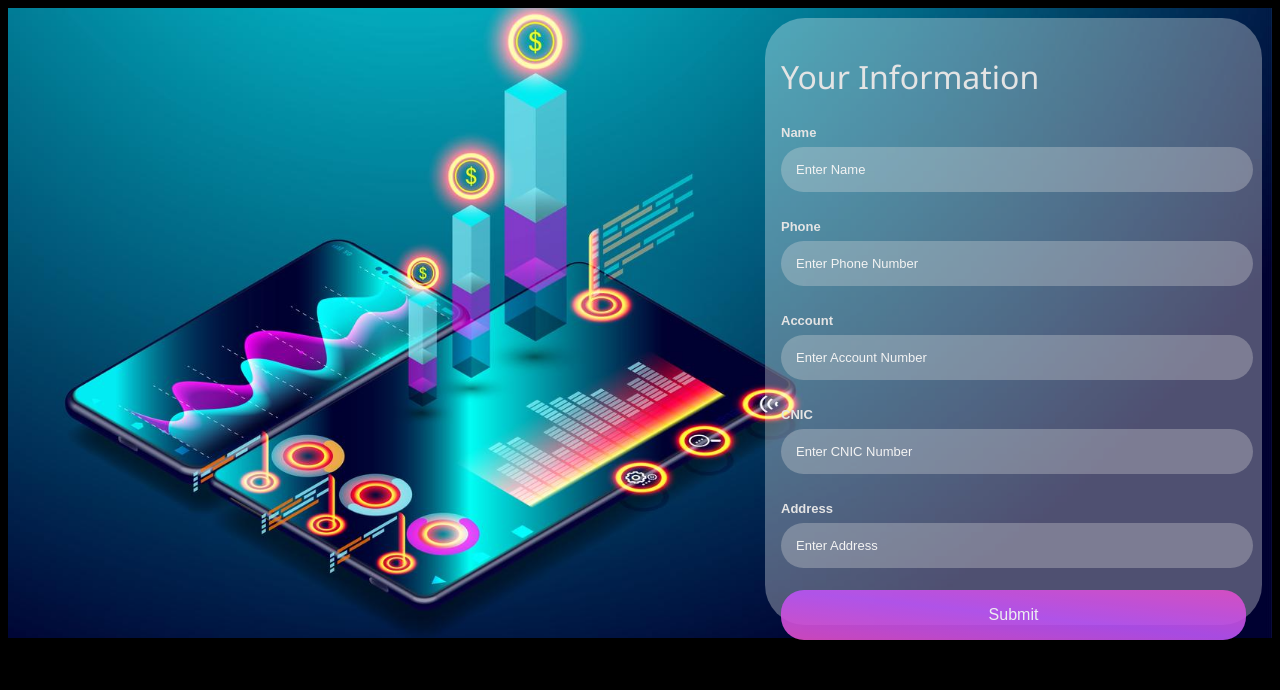
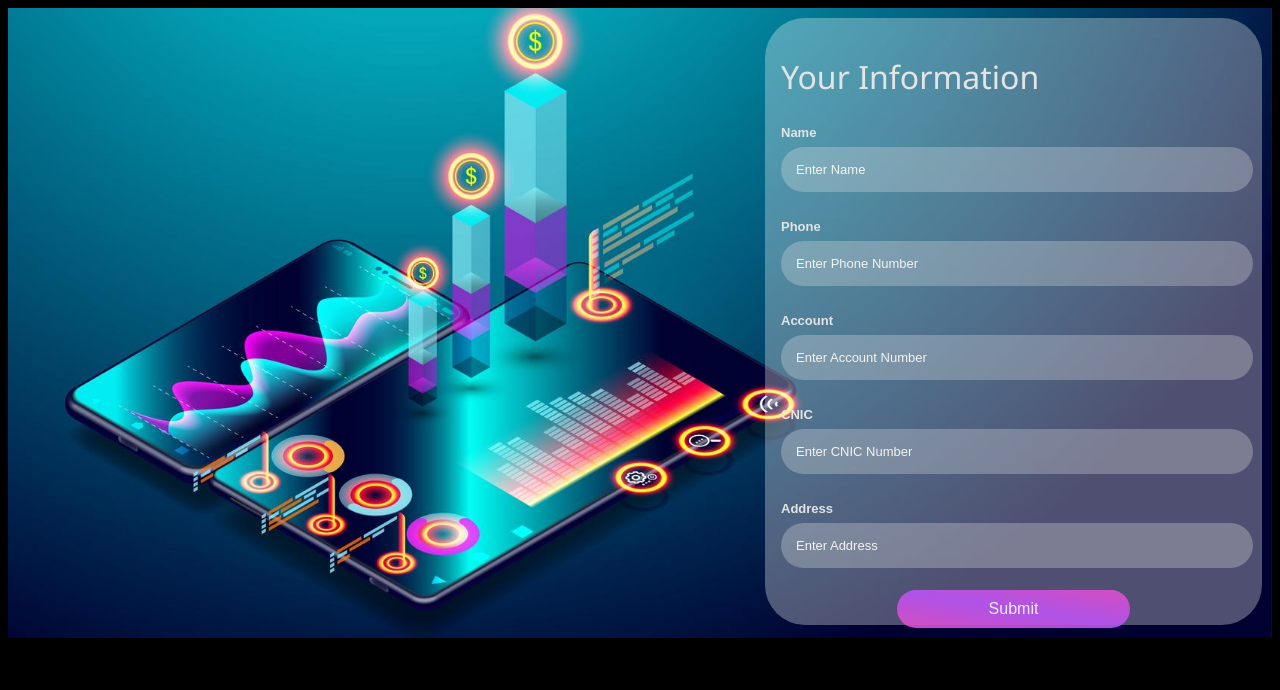
Before and after one commit to unais5/Investfly, a Flask app: page /user_information in a window 1280 px wide. Shown: the top 690 px of the page. Run offline with Flask 2, Linux system fonts and the light colour scheme; the visitor is signed in with stand-in values (Sample User, id 1).

Commit message:
theme update

```diff
--- a/app/Static/css/user_info.css
+++ b/app/Static/css/user_info.css
@@ -50,10 +50,10 @@
     background-image: -moz-linear-gradient(to bottom left, #e14eca, #ba54f5, #e14eca);
     background-image: linear-gradient(to bottom left, #e14eca, #ba54f5, #e14eca);
     color: white;
-    padding: 16px 20px;
+    padding: 10px 25px;
     border: none;
     cursor: pointer;
-    width: 100%;
+    width: 50%;
     opacity: 0.9;
     font-family: sans-serif;
     font-size: medium;
--- a/app/templates/user_info.html
+++ b/app/templates/user_info.html
@@ -26,7 +26,7 @@
               <label for="ADDR"><b>Address</b></label>
               <input id="addr1" type="text" class="input" placeholder="Enter Address" name="addr" required>
               <div class="btr">
-              <button type="submit" class="btn">Submit</button>
+              <button type="submit" style="margin:0px auto; display:block;" class="btn">Submit</button>
             </div>
             </form>
           </div>
```
Also changed, not shown: app.db.
